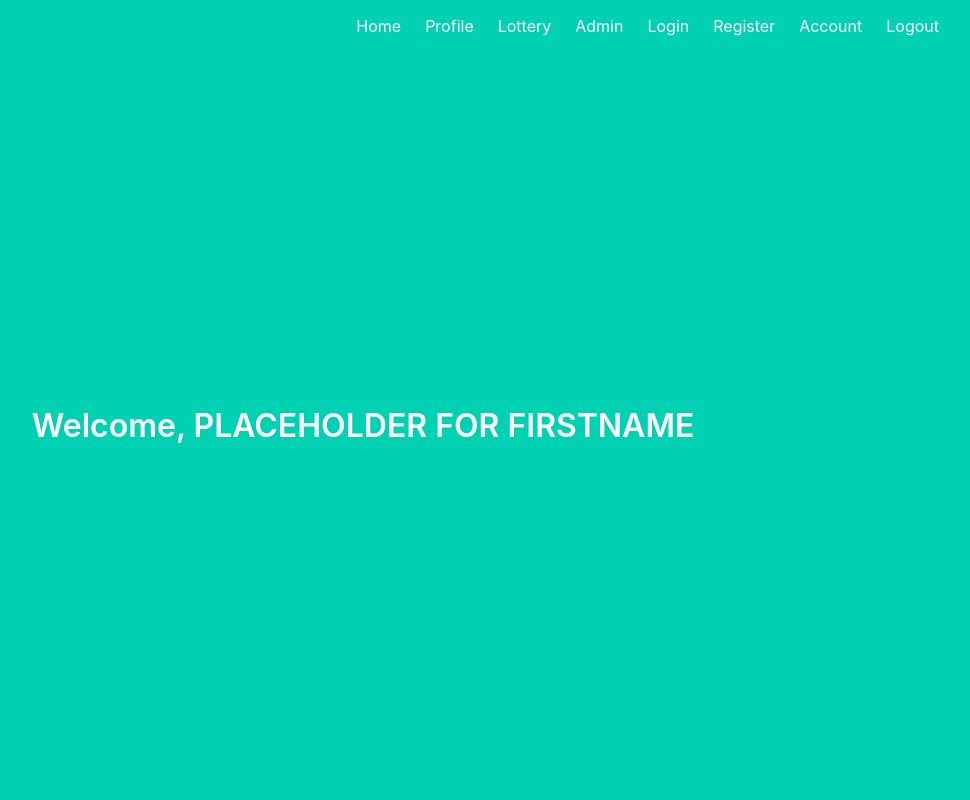
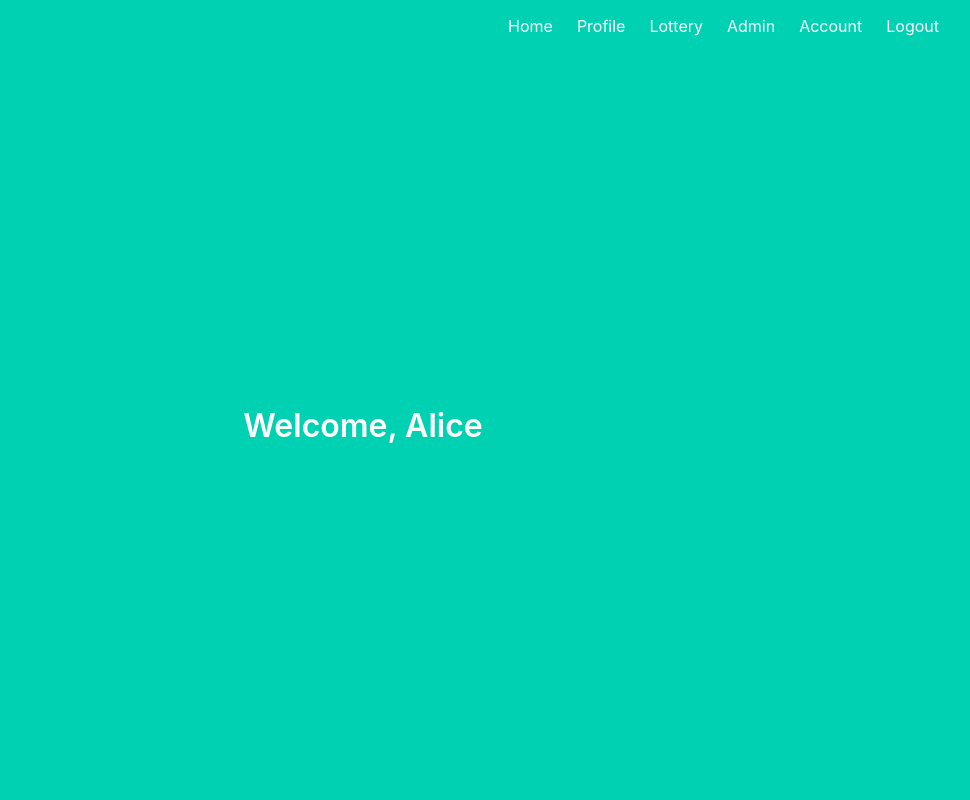
Before and after one commit to craig-lilley/CSC2035_coursework_lottery_app, a Flask app: page /profile in a window 1280 px wide. Shown: the whole page, without its empty margins (277-1247 px from the left). Run offline with Flask 2, Linux system fonts and the light colour scheme; a user stored in the database is signed in.

Commit message:
Players only shown draws they played. Account now shows user specific info. Dynamic menu functionality added.

```diff
--- a/lottery/views.py
+++ b/lottery/views.py
@@ -45,7 +45,7 @@ master_postkey = Fernet.generate_key()
 @lottery_blueprint.route('/view_draws', methods=['POST'])
 def view_draws():
     # get all draws that have not been played [played=0]
-    playable_draws = Draw.query.filter_by(been_played=False).all()  # TODO: filter playable draws for current user
+    playable_draws = Draw.query.filter_by(been_played=False, user_id=current_user.id).all()  # TODO: filter playable draws for current user
 
     # if playable draws exist
     if len(playable_draws) != 0:
@@ -64,7 +64,7 @@ def view_draws():
 @lottery_blueprint.route('/check_draws', methods=['POST'])
 def check_draws():
     # get played draws
-    played_draws = Draw.query.filter_by(been_played=True).all()  # TODO: filter played draws for current user
+    played_draws = Draw.query.filter_by(been_played=True, user_id=current_user.id).all()  # TODO: filter played draws for current user
 
 
     # if played draws exist
--- a/templates/base.html
+++ b/templates/base.html
@@ -29,28 +29,41 @@
                             <a href="{{ url_for('index') }}" class="navbar-item">
                                Home
                             </a>
+                           {% if current_user.is_authenticated %}
                             <a href="{{ url_for('users.profile') }}" class="navbar-item">
                                Profile
                             </a>
+                           {% endif %}
+                            {% if current_user.is_authenticated %}
                             <a href="{{ url_for('lottery.lottery') }}" class="navbar-item">
                                     Lottery
                             </a>
+                            {% endif %}
+                            {% if current_user.is_authenticated %}
                             <a href="{{ url_for('admin.admin') }}" class="navbar-item">
                                 Admin
                             </a>
+                            {% endif %}
+                            {% if current_user.is_anonymous %}
                             <a href="{{ url_for('users.login') }}" class="navbar-item">
                                 Login
                             </a>
+                            {% endif %}
+                            {% if current_user.is_anonymous %}
                             <a href="{{ url_for('users.register') }}" class="navbar-item">
                                 Register
                             </a>
+                            {% endif %}
+                            {% if current_user.is_authenticated %}
                             <a href="{{ url_for('users.account') }}" class="navbar-item">
                                 Account
                             </a>
-                            {#TODO: LOGOUT#}
+                            {% endif %}
+                            {% if current_user.is_authenticated %}
                             <a href="{{ url_for('users.logout')}}" class="navbar-item">
                                 Logout
                             </a>
+                            {% endif %}
 
                        </div>
                     </div>
--- a/templates/main/index.html
+++ b/templates/main/index.html
@@ -7,6 +7,6 @@
 <h2 class="subtitle">CSC2031 Security & Programming Paradigms</h2>
 
 {#TODO: ADD NAME AND STUDENT NUMBER#}
-<p>Name ('Student Number')</p>
+<p>Craig Lilley ('200849614')</p>
 
 {% endblock %}
--- a/templates/users/profile.html
+++ b/templates/users/profile.html
@@ -2,6 +2,6 @@
 
 {% block content %}
 
-<h1 class="title">Welcome, {{ name }}</h1>
+<h1 class="title">Welcome, {{ current_user.firstname }}</h1>
 
 {% endblock %}
--- a/users/views.py
+++ b/users/views.py
@@ -3,7 +3,7 @@ import bcrypt
 import pyotp
 from flask import Blueprint, render_template, flash, redirect, url_for, session
 from markupsafe import Markup
-from flask_login import login_user, logout_user
+from flask_login import login_user, logout_user, login_required, current_user
 
 from app import db
 from models import User
@@ -77,19 +77,21 @@ def login():
 
 # view user profile
 @users_blueprint.route('/profile')
+@login_required
 def profile():
     return render_template('users/profile.html', name="PLACEHOLDER FOR FIRSTNAME")
 
 
 # view user account
 @users_blueprint.route('/account')
+@login_required
 def account():
     return render_template('users/account.html',
-                           acc_no="PLACEHOLDER FOR USER ID",
-                           email="PLACEHOLDER FOR USER EMAIL",
-                           firstname="PLACEHOLDER FOR USER FIRSTNAME",
-                           lastname="PLACEHOLDER FOR USER LASTNAME",
-                           phone="PLACEHOLDER FOR USER PHONE")
+                           acc_no=current_user.id,
+                           email=current_user.email,
+                           firstname=current_user.firstname,
+                           lastname=current_user.lastname,
+                           phone=current_user.phone)
 
 @users_blueprint.route('/reset')
 def reset():
@@ -97,6 +99,7 @@ def reset():
     return redirect(url_for('users.login'))
 
 @users_blueprint.route('/logout')
+@login_required
 def logout():
     logout_user()
     return redirect(url_for('index'))
```
Also changed, not shown: instance/lottery.db.
